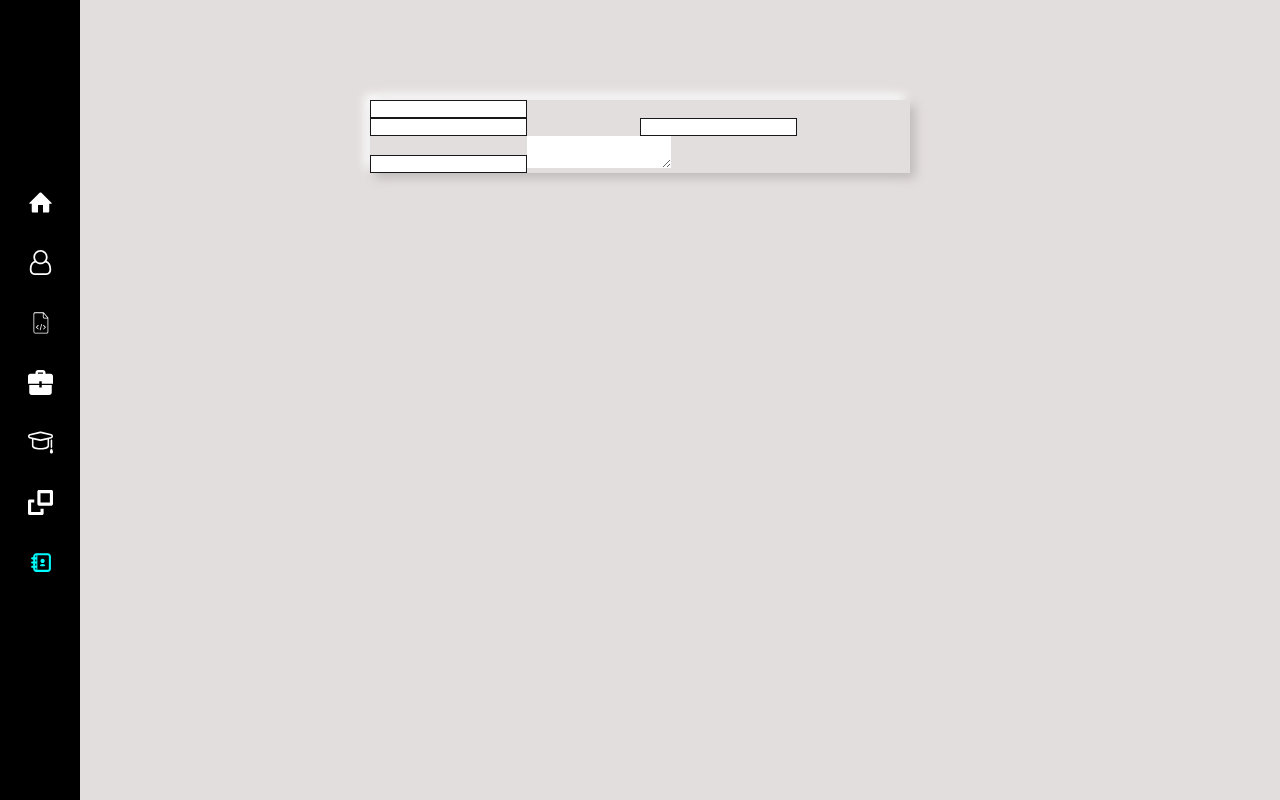
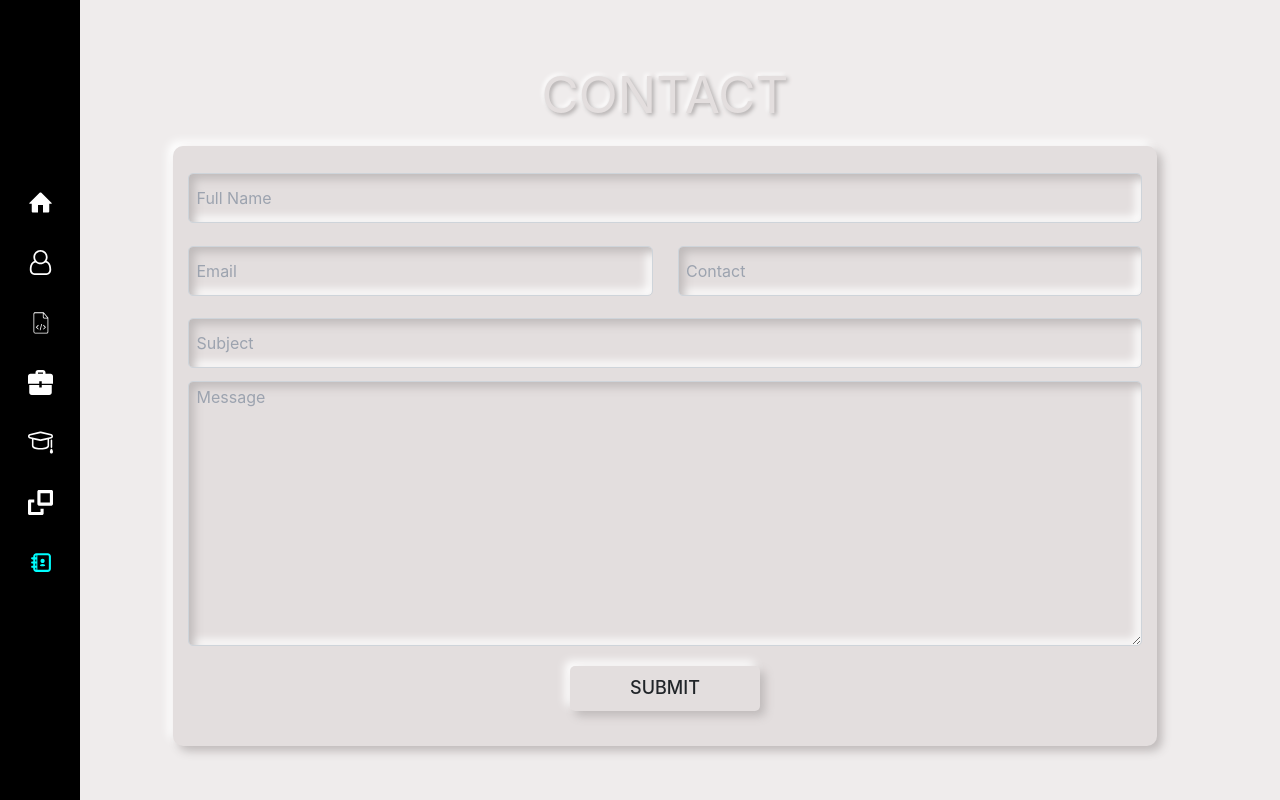
Before and after one commit to ananthuk7/my-profie-new, a Vue app: page /contact in a window 1280 px wide. Built offline with nearby package versions, Linux system fonts and the light colour scheme.

Commit message:
contact page completed

```diff
--- a/src/assets/scss/components/_buttons.scss
+++ b/src/assets/scss/components/_buttons.scss
@@ -2,6 +2,16 @@
   font-size: 1.8rem;
   font-weight: 500;
   cursor: pointer;
-  padding: 0.6rem 6rem;
+  padding: 0.8rem 6rem;
   text-transform: uppercase;
+  &__submit {
+    box-shadow: 5px 5px 10px #bfbaba, -5px -5px 10px #ffffff;
+    border-radius: 0.5rem;
+    transition: all 0.5s;
+    color: #212529;
+    &:active {
+      box-shadow: inset 5px 5px 10px #bfbaba, inset -5px -5px 10px #ffffff;
+      color: #bfbaba;
+    }
+  }
 }
--- /dev/null
+++ b/src/assets/scss/components/_form.scss
@@ -0,0 +1,30 @@
+.form {
+  width: 80%;
+  margin: 0 auto;
+  background: #e3dede;
+  box-shadow: 5px 5px 10px #bfbaba, -5px -5px 10px #ffffff;
+  border-radius: 1rem;
+  padding: 1.5rem;
+  // &__group {
+  //   width: 100%;
+  //   display: flex;
+  //   align-items: center;
+  //   justify-content: center;
+  // }
+  &__input {
+    width: 100%;
+    display: block;
+    padding: 0.375rem 0.75rem;
+    font-size: 1.6rem;
+    font-weight: 400;
+    color: #212529;
+    background-clip: padding-box;
+    border: 1px solid #ced4da;
+    box-shadow: inset 5px 5px 10px #bfbaba, inset -5px -5px 10px #ffffff;
+    border-radius: 0.5rem;
+    background: #e3dede;
+    margin: 1rem 0;
+    transition: border-color 0.15s ease-in-out, box-shadow 0.15s ease-in-out;
+    outline: none;
+  }
+}
--- a/src/assets/scss/main.scss
+++ b/src/assets/scss/main.scss
@@ -9,11 +9,13 @@
 
 @import "./components/buttons";
 @import "./components/cards";
+@import "./components/form";
 
 //pages
 @import "./pages/home";
 @import "./pages/about";
 @import "./pages/skills";
+@import "./pages/contact";
 
 //main styles
 @import "./base/base";
--- /dev/null
+++ b/src/assets/scss/pages/_contact.scss
@@ -0,0 +1,16 @@
+.contact {
+  background: #e3dede8f;
+  height: 100vh;
+  display: flex;
+  align-items: center;
+  justify-content: center;
+  flex-direction: column;
+  padding-left:5rem;
+}
+.neo-contact {
+  color: #e3dede;
+  text-shadow: 2px 2px 4px #ada9a9, -2px -2px 4px #ffffff;
+  font-size: 5.1rem;
+  text-transform: uppercase;
+  margin-bottom:1rem;
+}
--- a/src/views/Contact.vue
+++ b/src/views/Contact.vue
@@ -2,45 +2,31 @@
 import BaseInput from "@/components/form/BaseInput.vue";
 import BaseTextArea from "@/components/form/BaseTextArea.vue";
 import { ref } from "vue";
+import Button from "../components/Button.vue";
 const value = ref<string>("");
 </script>
 <template>
-  <div class="main">
-    <form>
-      <BaseInput v-model="value" type="text" class="border border-zinc-900" />
-      <div class="row">
-        <div class="col-md-6">
-          <BaseInput
-            v-model="value"
-            type="text"
-            class="border border-zinc-900"
-          />
+  <div class="contact">
+    <h3 class="text-center neo-contact">Contact</h3>
+    <form class="form">
+      <div class="form__group mt-5">
+        <BaseInput v-model="value" placeholder="Full Name" type="text" class="form__input h-20" />
+      </div>
+      <div class="row mt-5">
+        <div class="col-md-6 pr-5">
+          <BaseInput v-model="value" type="text" class="form__input h-20" placeholder="Email"/>
         </div>
-        <div class="col-md-6">
-          <BaseInput
-            v-model="value"
-            type="text"
-            class="border border-zinc-900"
-          />
+        <div class="col-md-6 pl-5">
+          <BaseInput v-model="value" type="text" class="form__input h-20" placeholder="Contact" />
         </div>
       </div>
-      <BaseInput v-model="value" type="text" class="border border-zinc-900" />
-      <BaseTextArea v-model="value" />
+      <div class="form__group mt-5">
+        <BaseInput v-model="value" type="text" class="form__input h-20" placeholder="Subject"/>
+      </div>
+      <div class="form__group mt-5">
+        <BaseTextArea v-model="value" class="form__input" :cols= 5 :rows=10 placeholder="Message"/>
+      </div>
+      <Button type="submit" class="btn btn__submit block mx-auto my-8">Submit</Button>
     </form>
   </div>
 </template>
-
-<style scoped>
-.main {
-  background: #e3dede;
-  height: 100vh;
-  padding: 10rem;
-}
-form {
-  width: 50%;
-  margin: 0 auto;
-  border-radius: 0px;
-  background: #e3dede;
-  box-shadow: 5px 5px 10px #bfbaba, -5px -5px 10px #ffffff;
-}
-</style>
```
